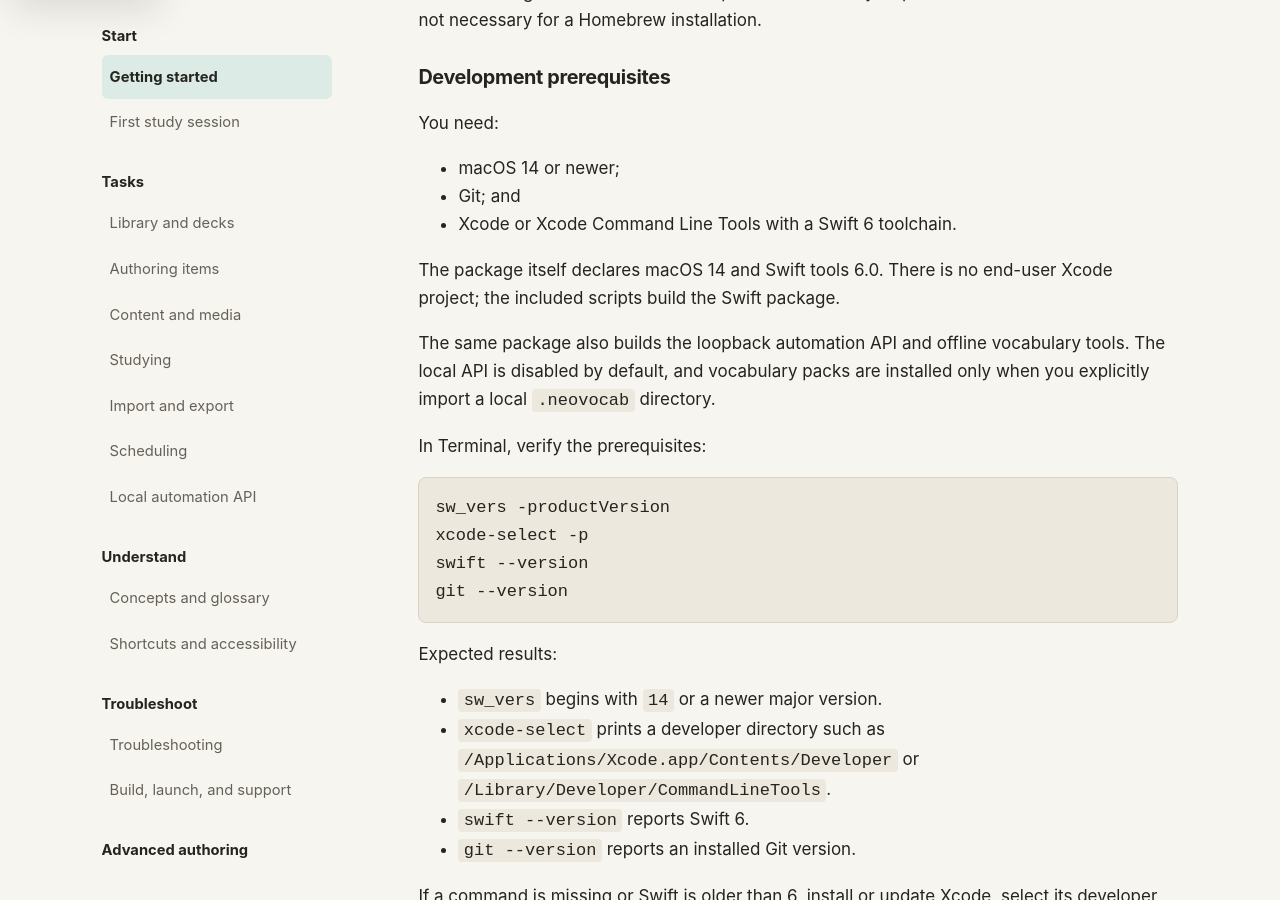
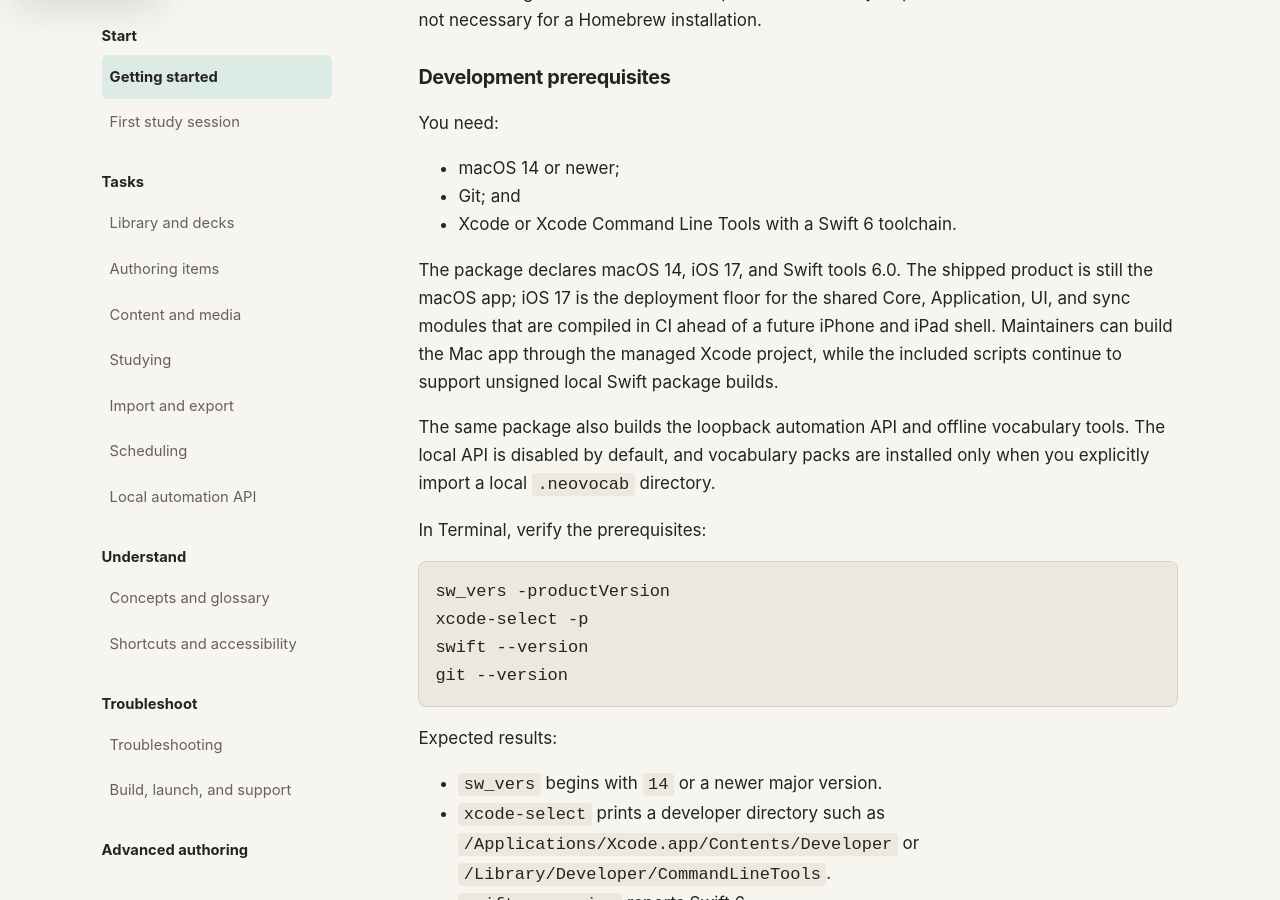
Before and after one commit to neoanki2/neoanki2, a Jekyll site: the page built from docs/user/getting-started.md, in a window 1280 px wide and 900 px high, scrolled down 1328 px. Built offline with Jekyll 4.4.1, drawn with Linux system fonts in a browser that asks for light colours.

Commit message:
Document shared platform compatibility

```diff
--- a/docs/claims.json
+++ b/docs/claims.json
@@ -86,6 +86,7 @@
     "article": "user/getting-started.md",
     "source": "Package.swift",
     "minimumMacOS": 14,
+    "minimumIOS": 17,
     "swiftToolsVersion": "6.0"
   },
   "articleAssertions": [
@@ -125,6 +126,7 @@
       "article": "user/getting-started.md",
       "contains": [
         "macOS 14 or newer",
+        "iOS 17",
         "Swift tools 6.0",
         "~/Library/Application Support/neoanki2/",
         "The Home summary is prepared while the app window opens"
--- a/docs/user/getting-started.md
+++ b/docs/user/getting-started.md
@@ -57,8 +57,12 @@
 - Git; and
 - Xcode or Xcode Command Line Tools with a Swift 6 toolchain.
 
-The package itself declares macOS 14 and Swift tools 6.0. There is no end-user
-Xcode project; the included scripts build the Swift package.
+The package declares macOS 14, iOS 17, and Swift tools 6.0. The shipped product
+is still the macOS app; iOS 17 is the deployment floor for the shared Core,
+Application, UI, and sync modules that are compiled in CI ahead of a future
+iPhone and iPad shell. Maintainers can build the Mac app through the managed
+Xcode project, while the included scripts continue to support unsigned local
+Swift package builds.
 
 The same package also builds the loopback automation API and offline vocabulary
 tools. The local API is disabled by default, and vocabulary packs are installed
```
Also changed, not shown: docs/infrastructure-change-review.json (+4 -8 lines).
